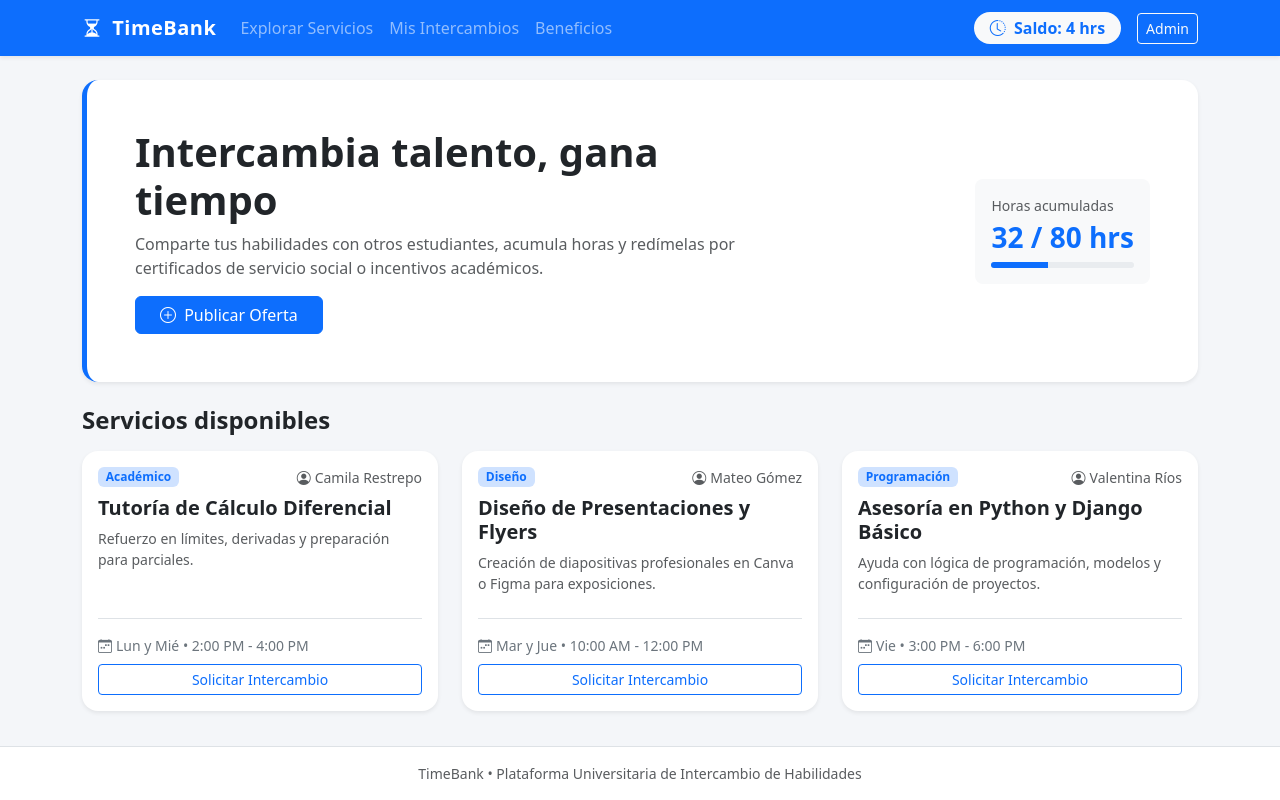
After one commit to KrolByte/TimeBank, a Django app: page / in a window 1280 px wide. The commit adds this page. Run offline with Django 5.2, Linux system fonts and the light colour scheme.

Commit message:
Organización de la estructura del modelo, inicio de las vistas con registros estáticos

```diff
--- /dev/null
+++ b/Services/templates/base.html
@@ -0,0 +1,61 @@
+<!DOCTYPE html>
+<html lang="es">
+<head>
+    <meta charset="UTF-8">
+    <meta name="viewport" content="width=device-width, initial-scale=1.0">
+    <title>TimeBank | Banco de Tiempo Estudiantil</title>
+    <link href="https://cdn.jsdelivr.net/npm/bootstrap@5.3.3/dist/css/bootstrap.min.css" rel="stylesheet">
+    <link href="https://cdn.jsdelivr.net/npm/bootstrap-icons@1.11.3/font/bootstrap-icons.css" rel="stylesheet">
+    <style>
+        body { background-color: #f4f6f9; }
+        .navbar-brand { font-weight: 700; letter-spacing: 0.5px; }
+        .card-hover { transition: transform 0.2s ease, box-shadow 0.2s ease; }
+        .card-hover:hover { transform: translateY(-4px); box-shadow: 0 .5rem 1rem rgba(0,0,0,.08)!important; }
+    </style>
+</head>
+<body class="d-flex flex-column min-vh-100">
+
+    <!-- Barra de navegación -->
+    <nav class="navbar navbar-expand-lg navbar-dark bg-primary shadow-sm">
+        <div class="container">
+            <a class="navbar-brand" href="{% url 'index' %}">
+                <i class="bi bi-hourglass-split me-1"></i> TimeBank
+            </a>
+            <button class="navbar-toggler" type="button" data-bs-toggle="collapse" data-bs-target="#menuNav">
+                <span class="navbar-toggler-icon"></span>
+            </button>
+            <div class="collapse navbar-collapse" id="menuNav">
+                <ul class="navbar-nav me-auto mb-2 mb-lg-0">
+                    <li class="nav-item">
+                        <a class="nav-link" href="{% url 'index' %}">Explorar Servicios</a>
+                    </li>
+                    <li class="nav-item">
+                        <a class="nav-link" href="{% url 'exchanges' %}">Mis Intercambios</a>
+                    </li>
+                    <li class="nav-item">
+                        <a class="nav-link" href="{% url 'benefits' %}">Beneficios</a>
+                    </li>
+                </ul>
+                <div class="d-flex align-items-center gap-3">
+                    <span class="badge bg-light text-primary fs-6 px-3 py-2 rounded-pill">
+                        <i class="bi bi-clock-history me-1"></i> Saldo: 4 hrs
+                    </span>
+                    <a href="/admin/" class="btn btn-outline-light btn-sm">Admin</a>
+                </div>
+            </div>
+        </div>
+    </nav>
+
+    <!-- Contenido principal -->
+    <main class="container my-4 flex-grow-1">
+        {% block content %}{% endblock %}
+    </main>
+
+    <!-- Pie de página -->
+    <footer class="bg-white border-top py-3 text-center text-muted small">
+        TimeBank • Plataforma Universitaria de Intercambio de Habilidades
+    </footer>
+
+    <script src="https://cdn.jsdelivr.net/npm/bootstrap@5.3.3/dist/js/bootstrap.bundle.min.js"></script>
+</body>
+</html>
--- a/Services/templates/index.html
+++ b/Services/templates/index.html
@@ -1,14 +1,89 @@
-<!DOCTYPE html>
-<html lang="en">
-<head>
-    <meta charset="UTF-8">
-    <meta name="viewport" content="width=device-width, initial-scale=1.0">
-<title>TimeBank</title>
-</head>
-<body>
+{% extends "base.html" %}
 
-<h1>This is a Heading</h1>
-<p>This is a paragraph.</p>
+{% block content %}
+<!-- Encabezado principal -->
+<div class="p-4 p-md-5 mb-4 rounded-4 bg-white shadow-sm border-start border-primary border-5">
+    <div class="row align-items-center">
+        <div class="col-md-8">
+            <h1 class="fw-bold text-dark">Intercambia talento, gana tiempo</h1>
+            <p class="text-muted mb-3">
+                Comparte tus habilidades con otros estudiantes, acumula horas y redímelas por certificados de servicio social o incentivos académicos.
+            </p>
+            <button class="btn btn-primary px-4" data-bs-toggle="modal" data-bs-target="#modalPublicar">
+                <i class="bi bi-plus-circle me-1"></i> Publicar Oferta
+            </button>
+        </div>
+        <div class="col-md-4 text-md-end mt-3 mt-md-0">
+            <div class="p-3 bg-light rounded-3 d-inline-block text-start">
+                <small class="text-muted d-block">Horas acumuladas</small>
+                <span class="fs-3 fw-bold text-primary">32 / 80 hrs</span>
+                <div class="progress mt-1" style="height: 6px;">
+                    <div class="progress-bar" style="width: 40%;"></div>
+                </div>
+            </div>
+        </div>
+    </div>
+</div>
 
-</body>
-</html>
+<!-- Listado de ofertas -->
+<h4 class="fw-semibold mb-3">Servicios disponibles</h4>
+<div class="row g-4">
+    {% for oferta in ofertas %}
+    <div class="col-md-4">
+        <div class="card h-100 border-0 shadow-sm rounded-4 card-hover">
+            <div class="card-body d-flex flex-column">
+                <div class="d-flex justify-content-between align-items-center mb-2">
+                    <span class="badge bg-primary-subtle text-primary">{{ oferta.categoria }}</span>
+                    <small class="text-muted"><i class="bi bi-person-circle me-1"></i>{{ oferta.proveedor }}</small>
+                </div>
+                <h5 class="card-title fw-bold">{{ oferta.titulo }}</h5>
+                <p class="card-text text-muted small flex-grow-1">{{ oferta.descripcion }}</p>
+                <div class="border-top pt-3 mt-2">
+                    <small class="d-block text-secondary mb-2">
+                        <i class="bi bi-calendar-week me-1"></i>{{ oferta.horario }}
+                    </small>
+                    <button class="btn btn-outline-primary w-100 btn-sm">
+                        Solicitar Intercambio
+                    </button>
+                </div>
+            </div>
+        </div>
+    </div>
+    {% endfor %}
+</div>
+
+<!-- Modal visual de ejemplo para publicar -->
+<div class="modal fade" id="modalPublicar" tabindex="-1">
+    <div class="modal-dialog">
+        <div class="modal-content">
+            <div class="modal-header">
+                <h5 class="modal-title">Nueva Oferta de Servicio</h5>
+                <button type="button" class="btn-close" data-bs-dismiss="modal"></button>
+            </div>
+            <div class="modal-body">
+                <div class="mb-3">
+                    <label class="form-label">Título del servicio</label>
+                    <input type="text" class="form-control" placeholder="Ej. Tutoría de Física Mecánica">
+                </div>
+                <div class="mb-3">
+                    <label class="form-label">Categoría</label>
+                    <select class="form-select">
+                        <option>Académico</option>
+                        <option>Programación</option>
+                        <option>Diseño</option>
+                        <option>Idiomas</option>
+                    </select>
+                </div>
+                <div class="mb-3">
+                    <label class="form-label">Descripción</label>
+                    <textarea class="form-control" rows="3"></textarea>
+                </div>
+            </div>
+            <div class="modal-footer">
+                <button type="button" class="btn btn-secondary" data-bs-dismiss="modal">Cancelar</button>
+                <button type="button" class="btn btn-primary" data-bs-dismiss="modal">Guardar (Vista previa)</button>
+            </div>
+        </div>
+    </div>
+</div>
+{% endblock %}
--- a/Services/views.py
+++ b/Services/views.py
@@ -1,5 +1,88 @@
-from django.shortcuts import HttpResponse
+#from django.shortcuts import HttpResponse
+from django.shortcuts import render
 
 # Create your views here.
-def Saludo(request):
-    return HttpResponse("Holita, bienvenido a TimeBank")
+#def Saludo(request):
+ #   return HttpResponse("Holita, bienvenido a TimeBank")
+
+def index(request):
+    ofertas_prueba = [
+        {
+            "titulo": "Tutoría de Cálculo Diferencial",
+            "categoria": "Académico",
+            "proveedor": "Camila Restrepo",
+            "horario": "Lun y Mié • 2:00 PM - 4:00 PM",
+            "descripcion": "Refuerzo en límites, derivadas y preparación para parciales.",
+        },
+        {
+            "titulo": "Diseño de Presentaciones y Flyers",
+            "categoria": "Diseño",
+            "proveedor": "Mateo Gómez",
+            "horario": "Mar y Jue • 10:00 AM - 12:00 PM",
+            "descripcion": "Creación de diapositivas profesionales en Canva o Figma para exposiciones.",
+        },
+        {
+            "titulo": "Asesoría en Python y Django Básico",
+            "categoria": "Programación",
+            "proveedor": "Valentina Ríos",
+            "horario": "Vie • 3:00 PM - 6:00 PM",
+            "descripcion": "Ayuda con lógica de programación, modelos y configuración de proyectos.",
+        },
+    ]
+    return render(request, "index.html", {"ofertas": ofertas_prueba})
+
+
+def exchanges(request):
+    lista_intercambios = [
+        {
+            "id": 101,
+            "servicio_recibido": "Tutoría de Cálculo Diferencial",
+            "servicio_devuelto": "Diseño de Presentaciones (Trueque)",
+            "fecha": "15 Nov 2026",
+            "horas": "2.0 hrs",
+            "estado": "Aceptado",
+            "badge": "success",
+        },
+        {
+            "id": 102,
+            "servicio_recibido": "Conversación en Inglés B1",
+            "servicio_devuelto": "Pago con saldo de horas",
+            "fecha": "18 Nov 2026",
+            "horas": "1.0 hr",
+            "estado": "Pendiente",
+            "badge": "warning",
+        },
+    ]
+    return render(
+        request, "exchanges.html", {"exchanges": lista_intercambios}
+    )
+
+
+def benefits(request):
+    lista_beneficios = [
+        {
+            "nombre": "Incentivo Académico - Nota 5.0",
+            "horas": 50,
+            "descripcion": "Homologación de nota máxima en una actividad o seguimiento avalado.",
+            "icono": "bi-award",
+        },
+        {
+            "nombre": "Certificado de Servicio Social",
+            "horas": 80,
+            "descripcion": "Certificación oficial válida como requisito de grado o beca.",
+            "icono": "bi-file-earmark-check",
+        },
+        {
+            "nombre": "Bono de Almuerzo en Cafetería",
+            "horas": 80,
+            "descripcion": "Tiquetera de almuerzos estudiantiles dentro del campus.",
+            "icono": "bi-cup-hot",
+        },
+        {
+            "nombre": "Cupo Curso Presencial Dpto.",
+            "horas": 100,
+            "descripcion": "Acceso gratuito a cursos de extensión o talleres certificados.",
+            "icono": "bi-mortarboard",
+        },
+    ]
+    return render(request, "benefits.html", {"benefits": lista_beneficios})
--- a/config/urls.py
+++ b/config/urls.py
@@ -16,9 +16,11 @@ Including another URLconf
 """
 from django.contrib import admin
 from django.urls import path
-from Services.views import Saludo
+from Services import views
 
 urlpatterns = [
     path('admin/', admin.site.urls),
-    path('saludito/', Saludo),
+    path("", views.index, name="index"),
+    path("exchanges/", views.exchanges, name="exchanges"),
+    path("benefits/", views.benefits, name="benefits"),
 ]
```
Also changed, not shown: Services/models.py (+52 -16 lines), Services/templates/benefits.html (added, +33 -0 lines), Services/templates/exchanges.html (added, +35 -0 lines), Services/migrations/0001_initial.py, Services/migrations/0002_rename_user_id_benefit_user_and_more.py (added).
